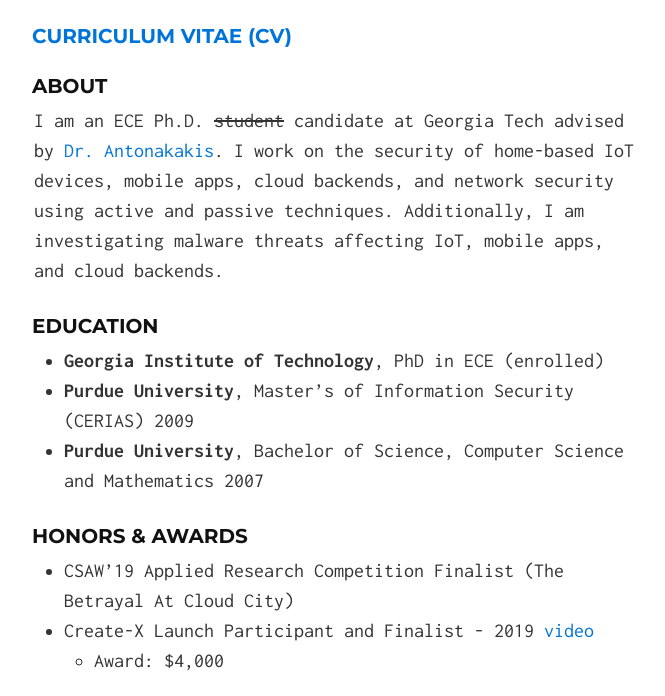
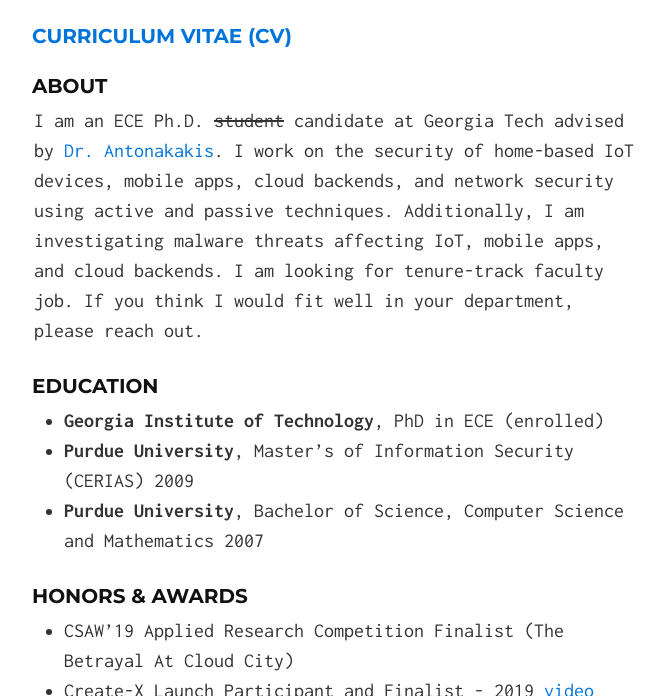
Before and after one commit to alrawi/alrawi.github.io, a Jekyll site: the page built from index.md, in a window 1280 px wide and 900 px high, cut to the strip 204-900 px from the top of the window. Shown: the whole strip, without its empty margins (306-971 px from the left). Built offline with Jekyll 4.4.1, drawn with Linux system fonts in a browser that asks for light colours.

Commit message:
Update index.md

```diff
--- a/index.md
+++ b/index.md
@@ -7,6 +7,8 @@ layout: default
 I am an ECE Ph.D. ~~student~~ candidate at Georgia Tech advised by [Dr. Antonakakis](https://www.ece.gatech.edu/faculty-staff-directory/manos-antonakakis).
 I work on the security of home-based IoT devices, mobile apps, cloud backends, and network security using active and passive techniques.
 Additionally, I am investigating malware threats affecting IoT, mobile apps, and cloud backends.
+I am looking for tenure-track faculty job.
+If you think I would fit well in your department, please reach out.
 
 ### Education
 - __Georgia Institute of Technology__, PhD in ECE (enrolled)
```
